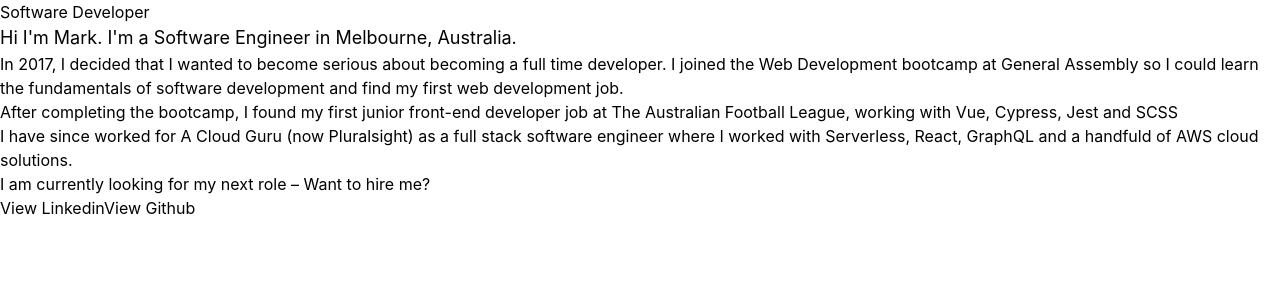
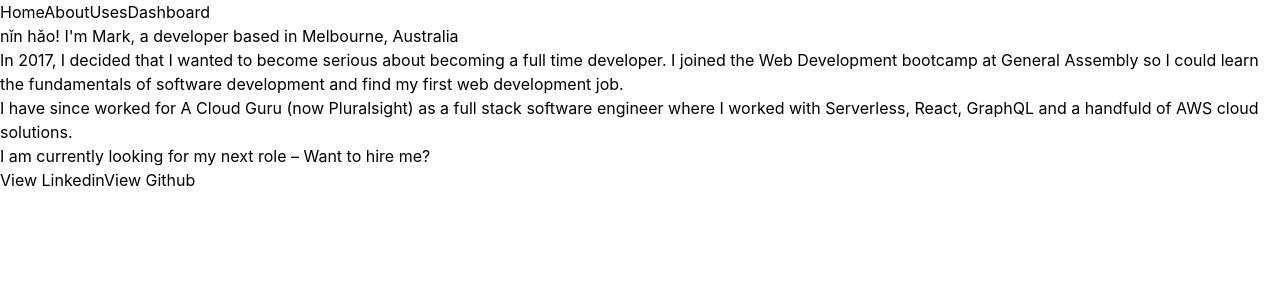
Before and after one commit to machr/portfolio, a Next.js app: page / in a window 1280 px wide. Shown: the top 300 px of the page. Built offline with nearby package versions, Linux system fonts and the light colour scheme.

Commit message:
Add random language to greeting on load

```diff
--- a/pages/index.jsx
+++ b/pages/index.jsx
@@ -1,43 +1,48 @@
+import { useEffect, useState } from 'react';
+
 import Head from 'next/head'
+import Layout from '../components/Layout'
 
 const Home = () => {
+  const languages = ['Hola', 'Guten Tag', 'Salve', 'olá', 'nǐn hǎo', 'Hej', 'Hello', 'Salut'];
+
+  const [greeting, setGreeting] = useState()
+
+  useEffect(() => {
+    const language = languages[Math.floor(Math.random() * languages.length)]
+    setGreeting(language)
+  }, [])
+
+  // The language shows an empty string quickly while being hydrated. How to fix??
+
   return (
-    <>
+    <Layout>
       <Head>
         <meta charSet="UTF-8" />
         <meta name="viewport" content="initial-scale=1.0, width=device-width" />
         <title>Mark Christiansen | Software Developer</title>
       </Head>
       <header>
-        <h2>Software Developer</h2>
-        <p className="text-lg">
-          Hi I'm Mark. I'm a Software Engineer in Melbourne, Australia.
-        </p>
+        <h2>{greeting}! I'm Mark, a developer based in Melbourne, Australia</h2>
+
         <p>
           In 2017, I decided that I wanted to become serious about becoming a full
           time developer. I joined the Web Development bootcamp at General Assembly
           so I could learn the fundamentals of software development and find my
           first web development job.
         </p>
-
-        <p>
-          After completing the bootcamp, I found my first junior front-end developer
-          job at The Australian Football League, working with Vue, Cypress, Jest and
-          SCSS
-        </p>
         <p>
           I have since worked for A Cloud Guru (now Pluralsight) as a full stack
           software engineer where I worked with Serverless, React, GraphQL and a
           handfuld of AWS cloud solutions.
         </p>
-
         <p>I am currently looking for my next role – Want to hire me?</p>
 
         <a href="#">View Linkedin</a>
         <a href="#">View Github</a>
       </header>
       <main></main>
-    </>
+    </Layout>
   )
 }
 
```
